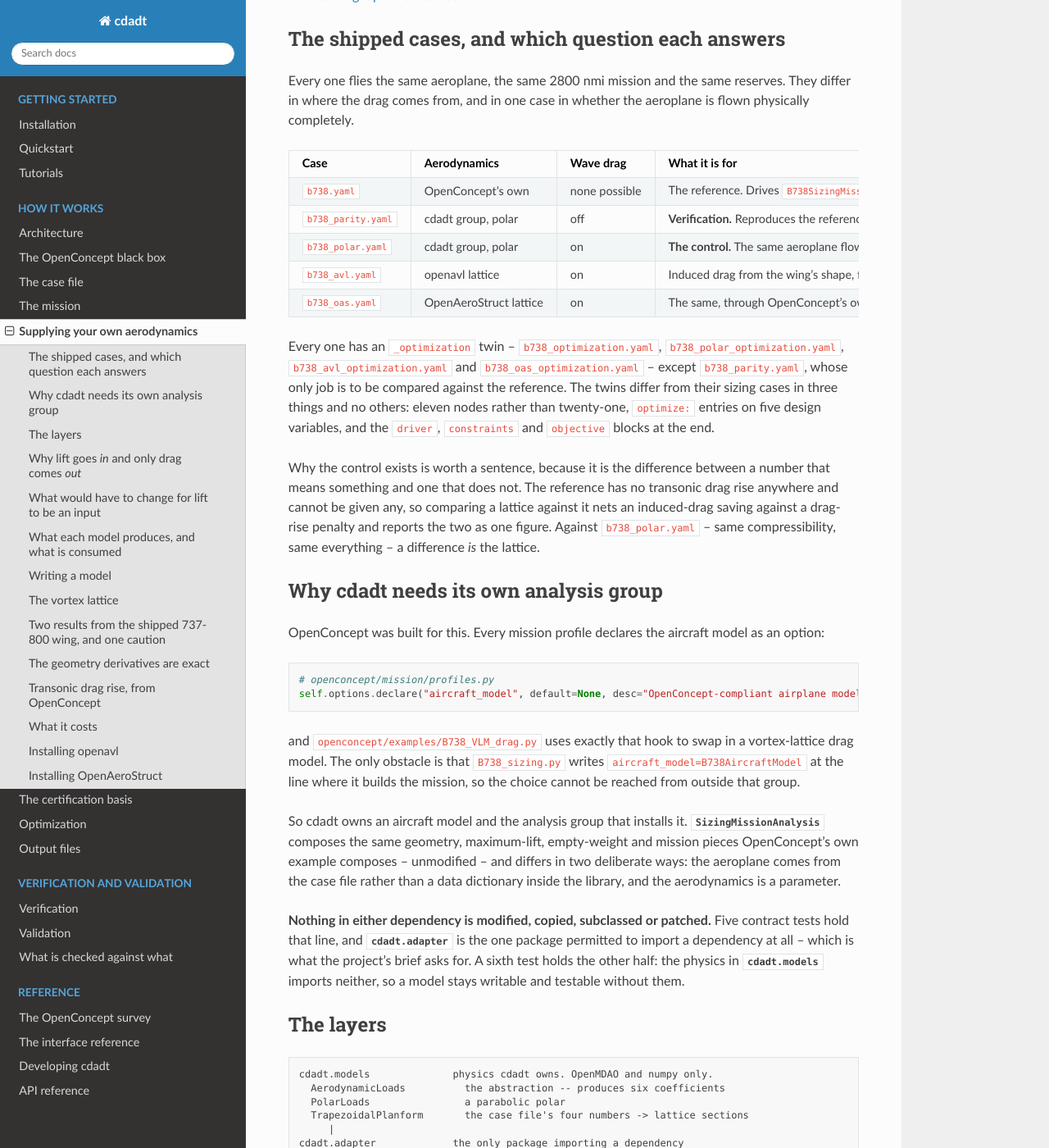
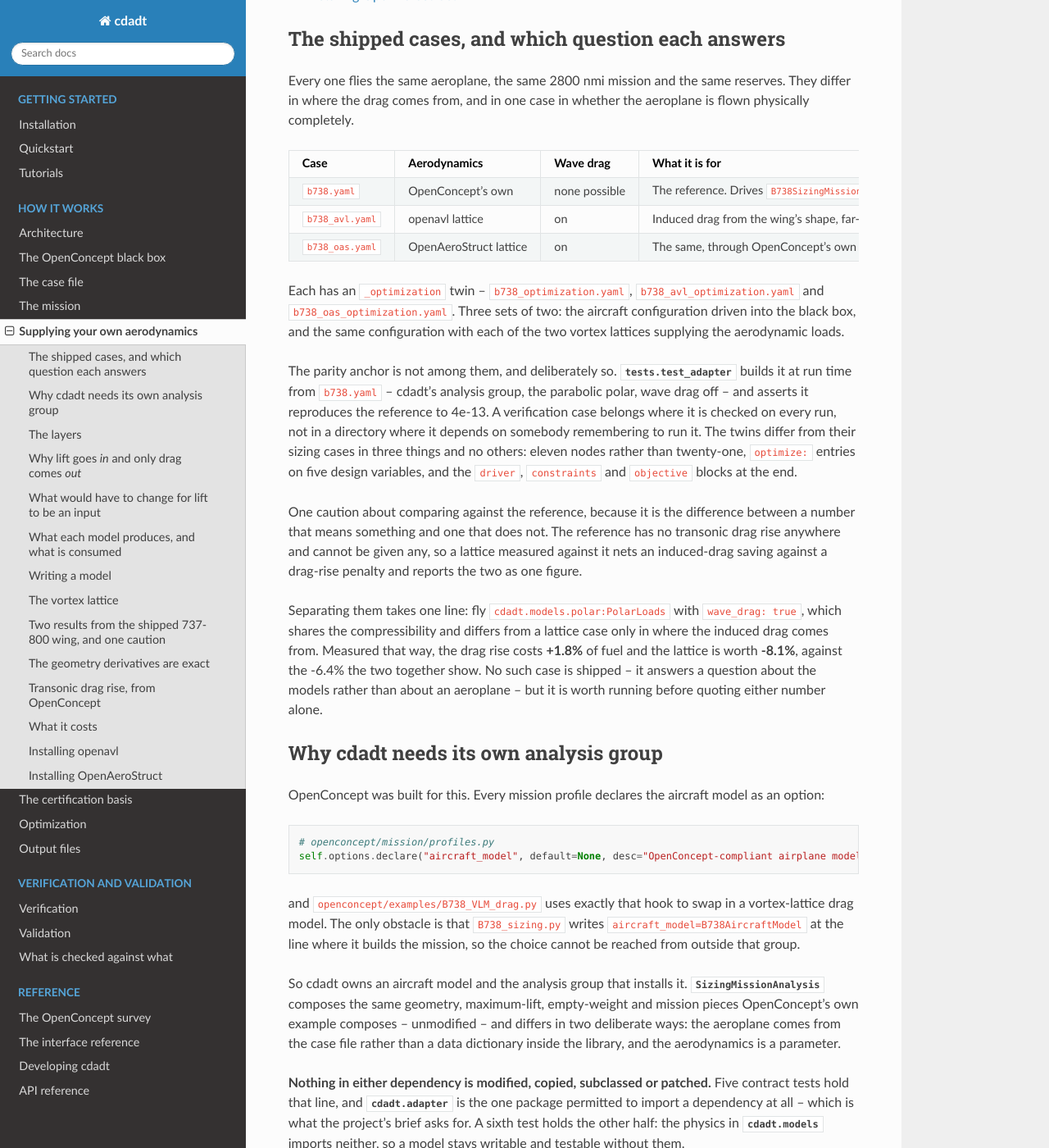
Before and after one commit to realJoey/cdadt, a Sphinx documentation site: the page built from docs/aerodynamics.rst, in a window 1280 px wide and 1400 px high, scrolled down 944 px. Shown: the whole window at 82% size. Built offline with Sphinx 7.4.7 and the Read the Docs theme 3.1.0, drawn with Linux system fonts in a browser that asks for light colours.

Commit message:
Keep three sets of cases, and drop the two that answer my questions
cases/ now holds exactly the three sets asked for, each as an analysis and an
optimization: the aircraft configuration driven into OpenConcept's black box,
and the same configuration with each of the two vortex lattices supplying the
aerodynamic loads.

The polar-with-wave-drag pair is gone. I added it to separate two effects the
reference conflates -- it has no transonic drag rise and cannot be given any, so
a lattice measured against it nets an induced-drag saving against a drag-rise
penalty. That was worth measuring and is not worth shipping: it answers a
question about the models rather than about an aeroplane. The measurement stays
in the documentation, with the one line that reproduces it.

The parity case is gone too, and nothing was lost with it. It never verified
parity; tests/test_adapter.py builds that configuration at run time from
b738.yaml and asserts 4e-13 against the live reference on every run. The YAML
was a copy of something the suite already does, in a directory where it depended
on somebody remembering to run it.

The case table guard is now == 3 rather than >= 5, so the table is pinned to the
three sizing cases instead of loosely bounded.

```diff
--- a/docs/aerodynamics.rst
+++ b/docs/aerodynamics.rst
@@ -45,16 +45,6 @@ where the drag comes from, and in one case in whether the aeroplane is flown phy
      - OpenConcept's own
      - none possible
      - The reference. Drives ``B738SizingMissionAnalysis`` itself
-   * - ``b738_parity.yaml``
-     - cdadt group, polar
-     - off
-     - **Verification.** Reproduces the reference to 4e-13, which is what makes any later
-       difference attributable to physics. Wave drag is off because the reference has none
-   * - ``b738_polar.yaml``
-     - cdadt group, polar
-     - on
-     - **The control.** The same aeroplane flown completely, so a lattice can be compared against
-       it with only the induced-drag model differing
    * - ``b738_avl.yaml``
      - openavl lattice
      - on
@@ -64,18 +54,28 @@ where the drag comes from, and in one case in whether the aeroplane is flown phy
      - on
      - The same, through OpenConcept's own lattice, near-field
 
-Every one has an ``_optimization`` twin -- ``b738_optimization.yaml``,
-``b738_polar_optimization.yaml``, ``b738_avl_optimization.yaml`` and
-``b738_oas_optimization.yaml`` -- except ``b738_parity.yaml``, whose only job is to be compared
-against the reference. The twins differ from their sizing cases in three things and no others:
+Each has an ``_optimization`` twin -- ``b738_optimization.yaml``,
+``b738_avl_optimization.yaml`` and ``b738_oas_optimization.yaml``. Three sets of two: the aircraft
+configuration driven into the black box, and the same configuration with each of the two vortex
+lattices supplying the aerodynamic loads.
+
+The parity anchor is not among them, and deliberately so. :mod:`tests.test_adapter` builds it at
+run time from ``b738.yaml`` -- cdadt's analysis group, the parabolic polar, wave drag off -- and
+asserts it reproduces the reference to 4e-13. A verification case belongs where it is checked on
+every run, not in a directory where it depends on somebody remembering to run it. The twins differ from their sizing cases in three things and no others:
 eleven nodes rather than twenty-one, ``optimize:`` entries on five design variables, and the
 ``driver``, ``constraints`` and ``objective`` blocks at the end.
 
-Why the control exists is worth a sentence, because it is the difference between a number that
-means something and one that does not. The reference has no transonic drag rise anywhere and cannot
-be given any, so comparing a lattice against it nets an induced-drag saving against a drag-rise
-penalty and reports the two as one figure. Against ``b738_polar.yaml`` -- same compressibility, same
-everything -- a difference *is* the lattice.
+One caution about comparing against the reference, because it is the difference between a number
+that means something and one that does not. The reference has no transonic drag rise anywhere and
+cannot be given any, so a lattice measured against it nets an induced-drag saving against a
+drag-rise penalty and reports the two as one figure.
+
+Separating them takes one line: fly ``cdadt.models.polar:PolarLoads`` with ``wave_drag: true``, which
+shares the compressibility and differs from a lattice case only in where the induced drag comes from.
+Measured that way, the drag rise costs **+1.8%** of fuel and the lattice is worth **-8.1%**, against
+the -6.4% the two together show. No such case is shipped -- it answers a question about the models
+rather than about an aeroplane -- but it is worth running before quoting either number alone.
 
 Why cdadt needs its own analysis group
 --------------------------------------
--- a/docs/truth.rst
+++ b/docs/truth.rst
@@ -51,7 +51,7 @@ Against OpenConcept
      - **Installed rather than written.** cdadt supplies the sections from its planform and adds the
        result to the parasite drag. **On** wherever a lattice flies -- the mission cruises at M 0.7854
        and neither the lattice nor the parasite buildup carries a Mach term -- and off only in
-       ``b738_parity.yaml``, which has to reproduce a reference that has none. :mod:`tests.test_adapter`
+       the parity anchor in :mod:`tests.test_adapter`, which has to reproduce a reference that has none.
    * - Its own analysis group
      - The reference problem, again
      - The **parity anchor**: cdadt's group, cdadt's aircraft model, cdadt's loads component, flying
```
Also changed, not shown: README.md (+14 -10 lines), 4 other files.
